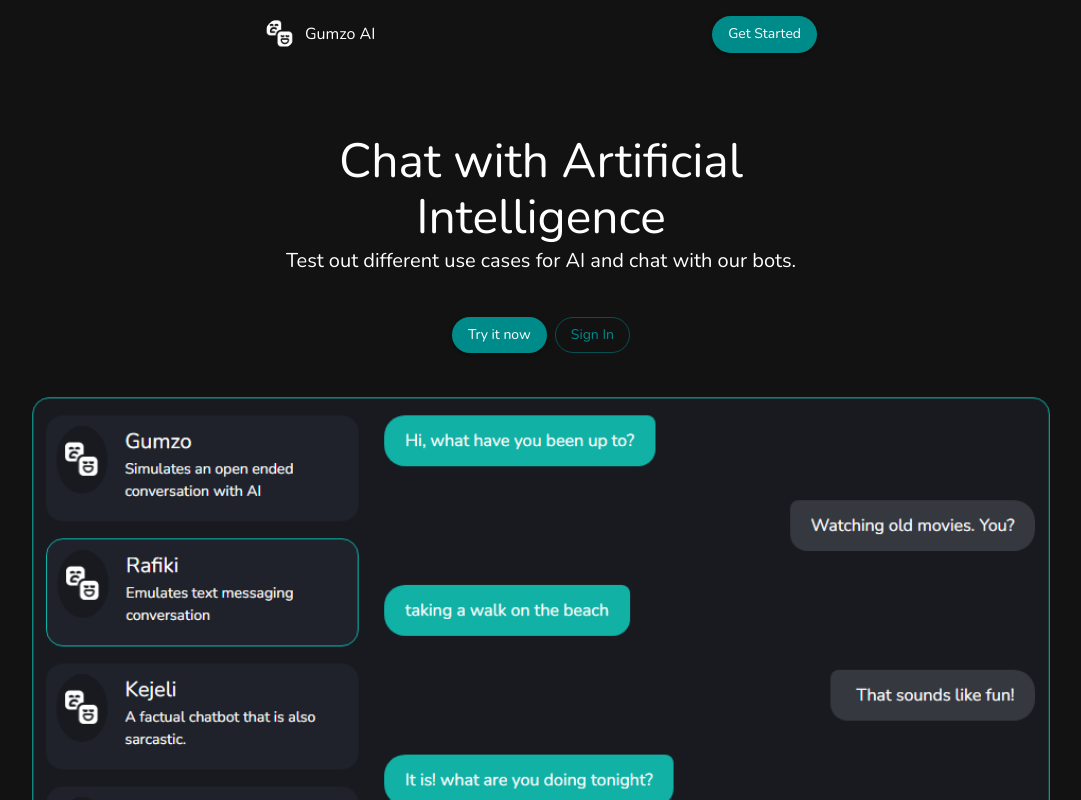
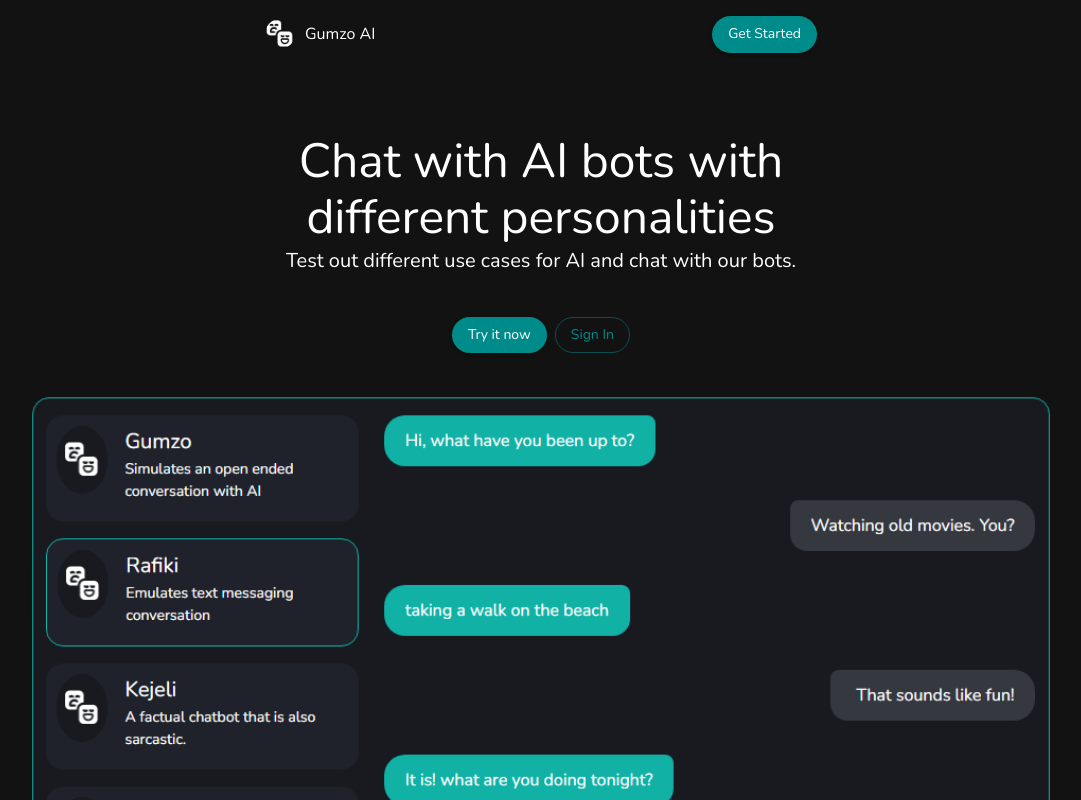
Before and after one commit to thecodeinfluencer/gumzo-frontend, a React (Create React App) app: page / in a window 1280 px wide. Shown: the top 800 px of the page, without its empty margins (99-1180 px from the left). Built offline with nearby package versions, Linux system fonts and the light colour scheme; no server answers; the database is empty.

Commit message:
Update description in Landing.jsx

```diff
--- a/src/pages/Landing.jsx
+++ b/src/pages/Landing.jsx
@@ -22,7 +22,7 @@ export default function Landing() {
         <Navbar />
         <Stack alignItems="center" sx={{ mt: 10, mb: 5 }}>
           <Typography variant="h3" textAlign="center" sx={{ mx: 2 }}>
-            Chat with Artificial Intelligence
+            Chat with AI bots with different personalities
           </Typography>
           <Typography variant="h6" textAlign="center">
             Test out different use cases for AI and chat with our bots.
```
